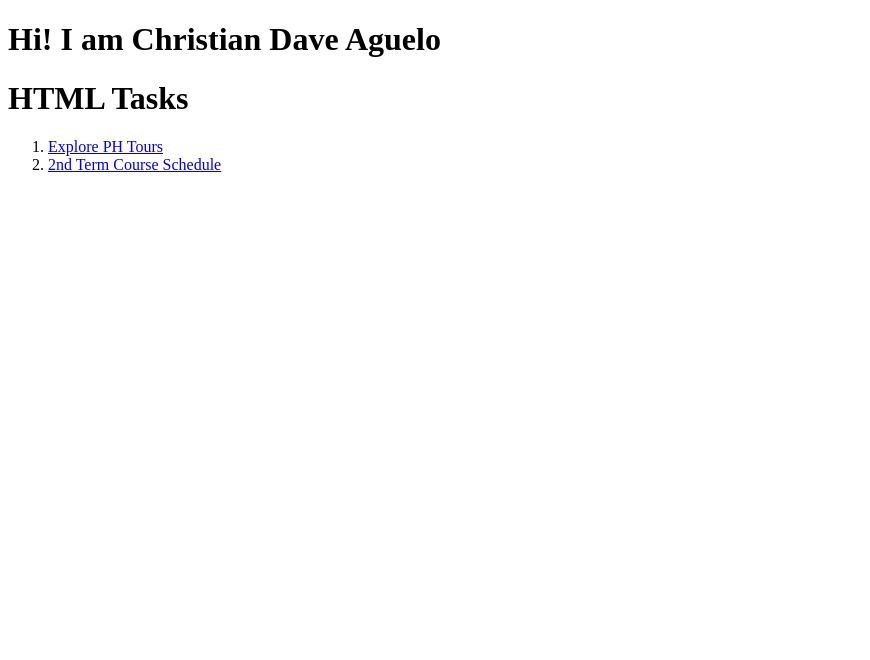
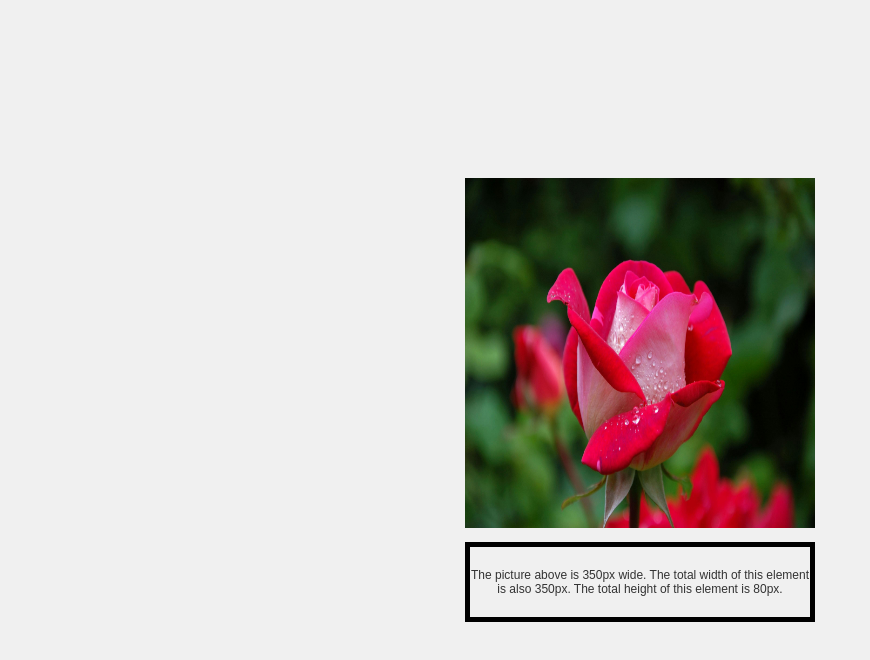
Before and after one commit to DeybFckers/deybfckers.github.io, a plain HTML site: page index.html in a window 1280 px wide. Shown: the whole page, without its empty margins (0-870 px from the left). Drawn offline with Linux system fonts and the light colour scheme.

Commit message:
css task

```diff
--- /dev/null
+++ b/flower.css
@@ -0,0 +1,31 @@
+body {
+    margin: 0;
+    padding: 0;
+    display: flex;
+    justify-content: center;
+    align-items: center;
+    height: 100vh;
+    background-color: #f0f0f0;
+}
+
+.container {
+    text-align: center;
+}
+
+img {
+    width: 350px;
+    height: 350px;
+}
+
+.description {
+    width: 340px;
+    height: 70px;
+    display: flex;
+    justify-content: center;
+    align-items: center;
+    border: 5px solid #000000;
+    font-family: Arial, sans-serif;
+    font-size: 12px;
+    color: #333;
+    margin-top: 10px;
+}
--- a/index.html
+++ b/index.html
@@ -1,16 +1,13 @@
 <!DOCTYPE html>
-<html lang="en">
-<head>
-    <meta charset="UTF-8">
-    <meta name="viewport" content="width=device-width, initial-scale=1.0">
-    <title>My First Web Page</title>
-</head>
-<body>
-    <h1>Hi! I am Christian Dave Aguelo</h1>
-    <h1>HTML Tasks</h1>
-    <ol>
-        <li><a href="AgueloExplorePHTours.html">Explore PH Tours</a></li>
-        <li><a href="AgueloCourseSchedule.html">2nd Term Course Schedule</a></li>
-    </ol>
-</body>
+<html>
+    <head>
+        <link rel="stylesheet" href="flower.css">
+    </head>
+    <body>
+        <div class="container">
+            <img src="Rose.jpeg" height="350" weight="350">
+            <div class="description">
+                The picture above is 350px wide. The total width of this element is also 350px. The total height of this element is 80px.</div>
+        </div>
+    </body>
 </html>
--- /dev/null
+++ b/style1.css
@@ -0,0 +1,25 @@
+body {
+    margin: 0;
+    padding: 10px;
+    font-family: Arial, sans-serif;
+  }
+
+.box {
+    margin: 10px;
+    padding: 10px;
+    display: flex;
+    height: 80px;
+    width: 90px;
+    margin-bottom: 15px;
+    border: 20px solid green;
+    font-weight: bold;
+    font-size: 30px;
+  }
+
+  .red {
+    background-color: red;
+  }
+
+  .blue {
+    background-color: blue;
+  }
--- /dev/null
+++ b/style2.css
@@ -0,0 +1,20 @@
+body {
+    margin: 0;
+    font-family: Arial, sans-serif;
+  }
+
+.box {
+    display: flex;
+    height: 80px;
+    width: 1300px;
+    font-weight: bold;
+    font-size: 80px;
+  }
+
+  .red {
+    background-color: red;
+  }
+
+  .blue {
+    background-color: blue;
+  }
--- /dev/null
+++ b/style4.css
@@ -0,0 +1,42 @@
+body {
+    margin: 0;
+    display: flex;
+    justify-content: center;
+    align-items: center;
+    height: 100vh;
+    background-color: blue;
+}
+
+.container {
+    height: 300px;
+    width: 300px;
+    display: grid;
+    grid-template-columns: repeat(2, 150px);
+    grid-template-rows: repeat(2, 150px);
+    gap: 60px;
+}
+
+.square {
+    width: 150px;
+    height: 150px;
+    border: 5px solid transparent;
+    background-color: blue;
+    box-shadow: inset 0 0 0 2px black;
+}
+
+.top-left {
+    border-color: red;
+}
+
+.top-right {
+    border-color: white;
+}
+
+.bottom-left {
+    border-color: black;
+}
+
+.bottom-right {
+    background-color: rgb(232, 233, 227);
+    border-color: rgb(188, 229, 5);
+}
```
Also changed, not shown: Box Model.html (added, +13 -0 lines), basemodel.html (added, +13 -0 lines), blue box.html (added, +17 -0 lines), Rose.jpeg (added).
